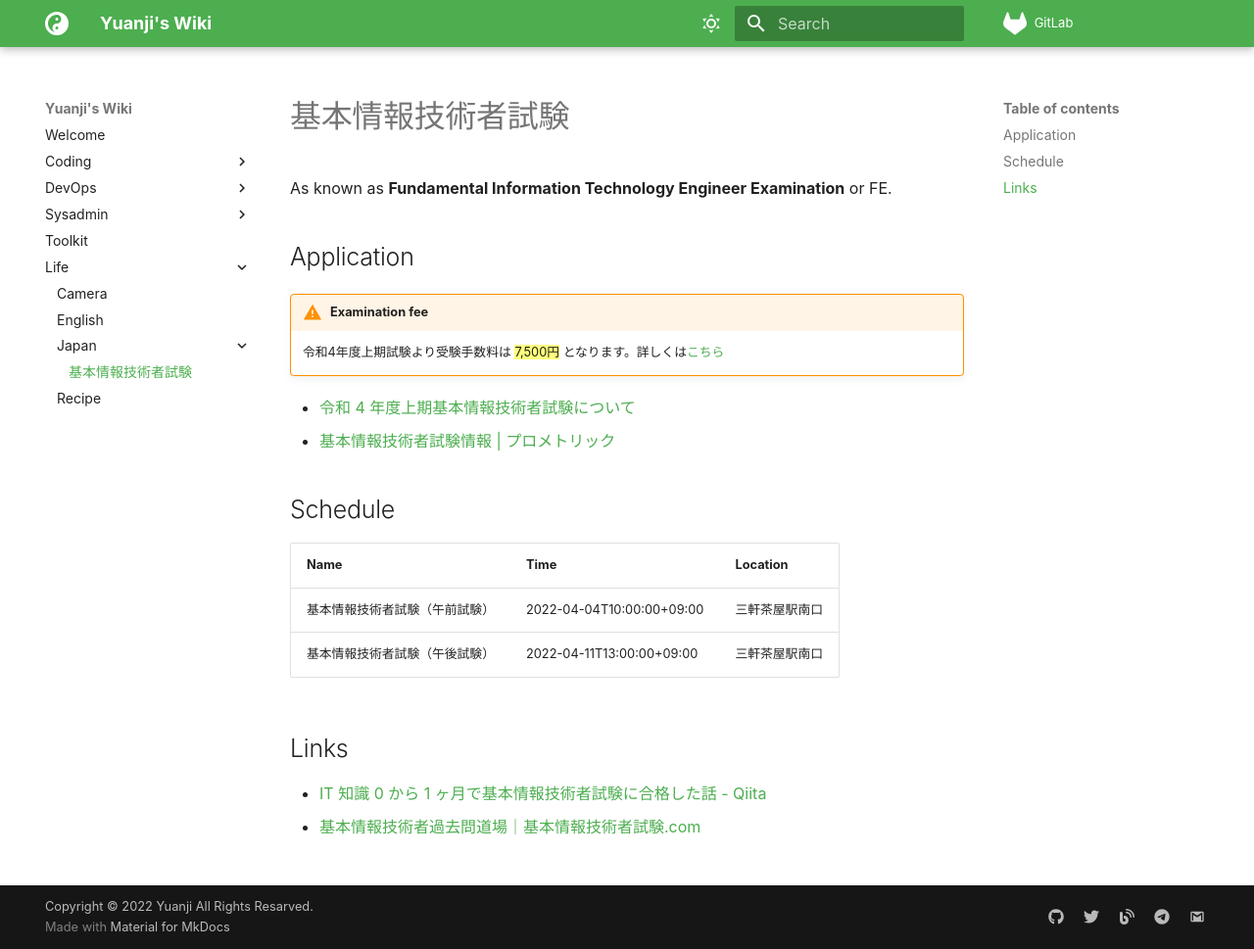
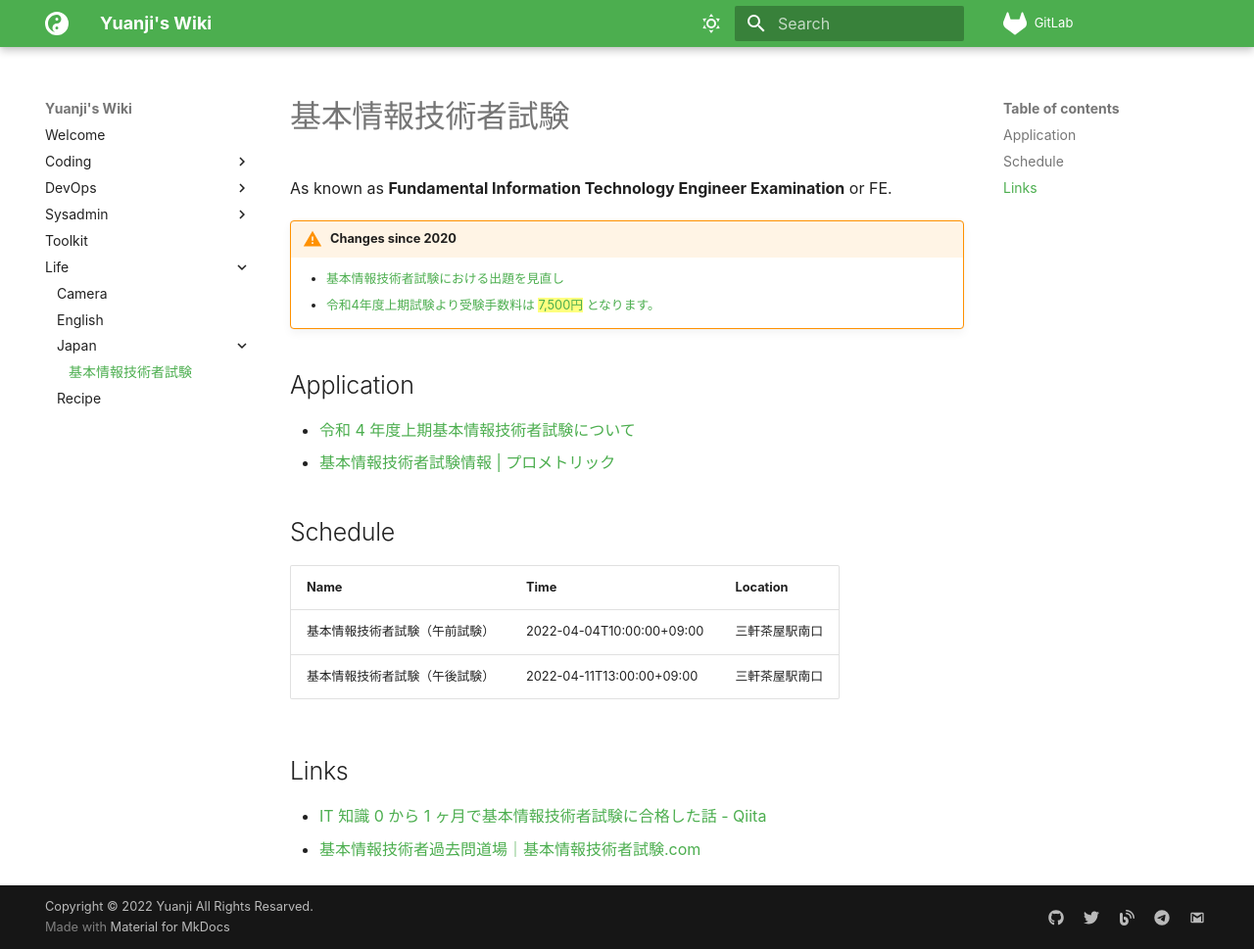
Before and after one commit to yuanji-dev/wiki, an MkDocs documentation site: the page built from docs/life/japan/fe.md, in a window 1280 px wide and 969 px high. Shown: the whole window at 98% size. Built offline with MkDocs 1.6.1 and Material for MkDocs 9.7.7, drawn with Linux system fonts in a browser that asks for light colours; some web fonts are replaced; comment, search, counter and statistics services are not loaded.

Commit message:
chore(fe): update fe.md

```diff
--- a/docs/life/japan/fe.md
+++ b/docs/life/japan/fe.md
@@ -2,11 +2,12 @@
 
 As known as **Fundamental Information Technology Engineer Examination** or FE.
 
+!!! warning "Changes since 2020"
+
+    - [基本情報技術者試験における出題を見直し](https://www.ipa.go.jp/about/press/20190124.html)
+    - [令和4年度上期試験より受験手数料は ==7,500円== となります。](https://www.jitec.ipa.go.jp/1_00topic/topic_20210716.html)
+
 ## Application
-
-!!! warning "Examination fee"
-
-    令和4年度上期試験より受験手数料は ==7,500円== となります。詳しくは[こちら](https://www.jitec.ipa.go.jp/1_00topic/topic_20210716.html)
 
 - [令和 4 年度上期基本情報技術者試験について](https://www.jitec.ipa.go.jp/1_02annai/r04-1fe_exam.html)
 - [基本情報技術者試験情報 | プロメトリック](http://pf.prometric-jp.com/testlist/fe/index.html)
```
